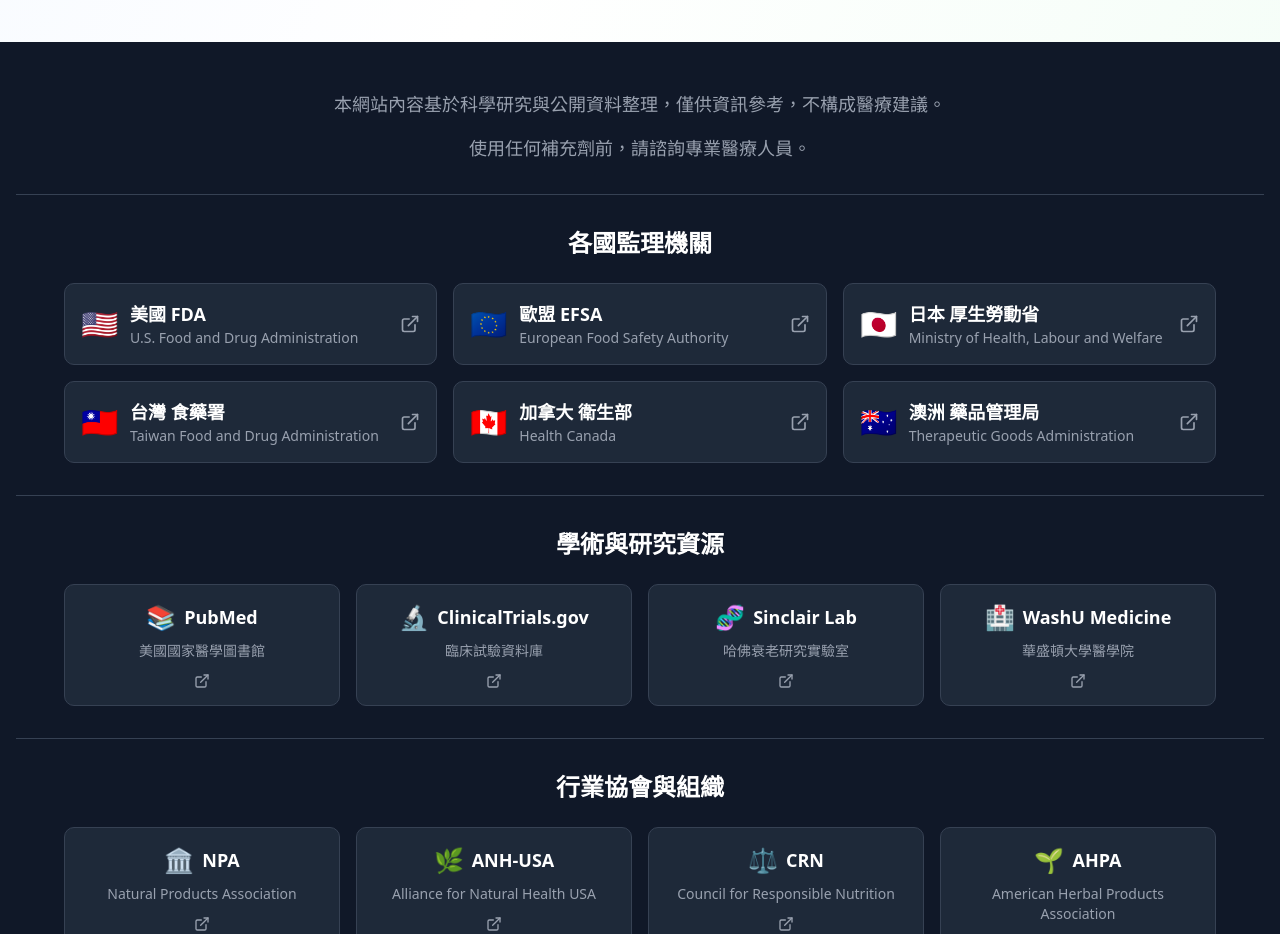
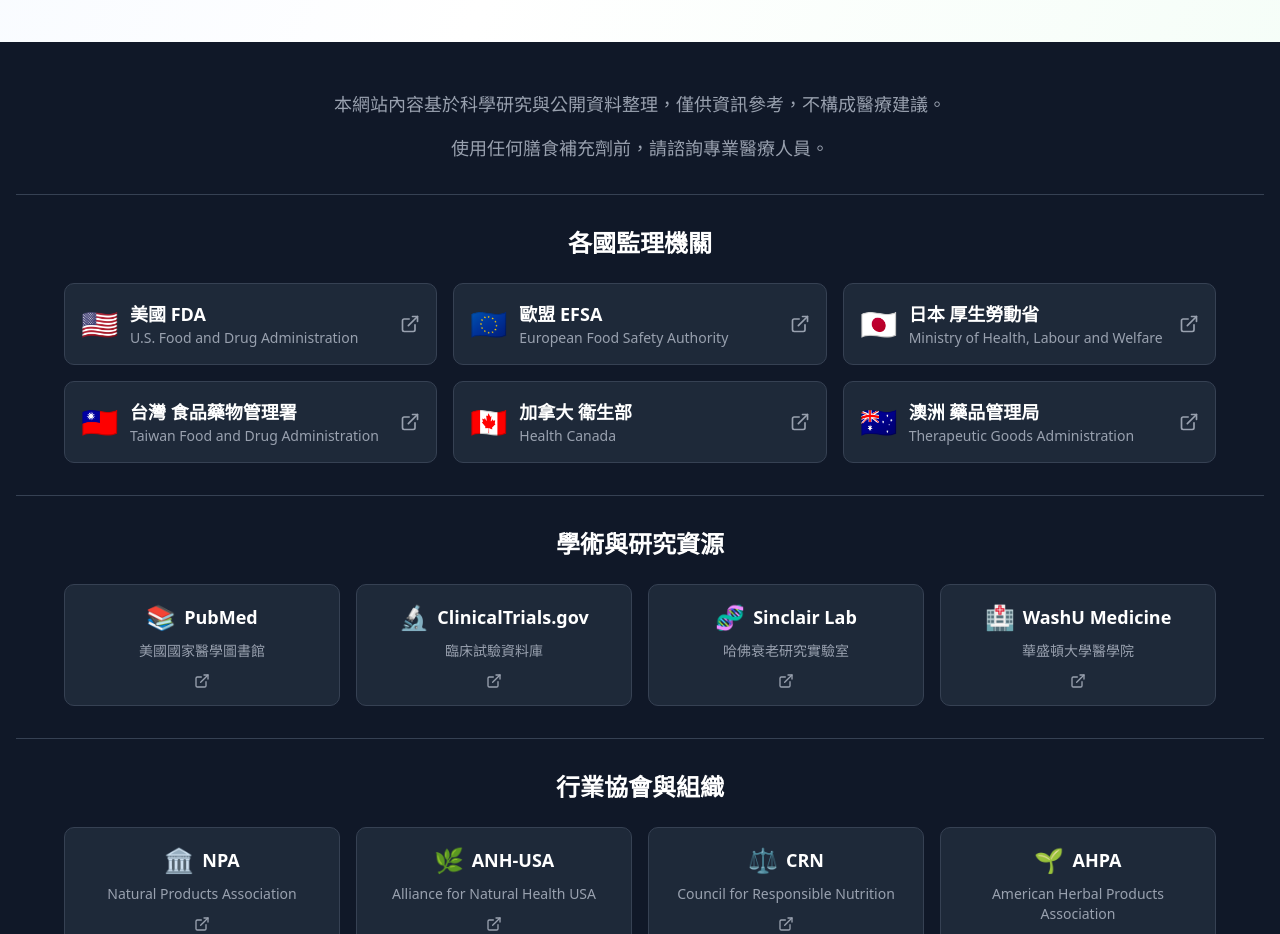
Before and after one commit to hjuming/NMN, a React (Vite) app: page / in a window 1280 px wide. Shown: the part 1820-2754 px from the top of the page. Built offline with nearby package versions, Linux system fonts and the light colour scheme.

Commit message:
Update App.jsx

```diff
--- a/src/App.jsx
+++ b/src/App.jsx
@@ -239,7 +239,7 @@ function App() {
                   <AlertTriangle className="h-6 w-6 text-orange-600" />
                   <AlertTitle className="text-lg md:text-xl text-orange-900">NAD⁺隨年齡下降</AlertTitle>
                   <AlertDescription className="text-orange-800">
-                    研究顯示，從中年開始，多個組織中的NAD⁺含量可能下降達<strong>50%</strong>。這種NAD⁺耗竭被認為是衰老的九大標誌之一。
+                    研究顯示，從中年開始，多個組織中的NAD⁺含量可能下降達50%。這種NAD⁺耗竭被認為是衰老的九大標誌之一。
                   </AlertDescription>
                 </Alert>
                 <p className="text-gray-700 leading-relaxed">
@@ -620,7 +620,7 @@ function App() {
               本網站內容基於科學研究與公開資料整理，僅供資訊參考，不構成醫療建議。
             </p>
             <p className="text-gray-400 text-base md:text-lg">
-              使用任何補充劑前，請諮詢專業醫療人員。
+              使用任何膳食補充劑前，請諮詢專業醫療人員。
             </p>
           </div>
           <Separator className="bg-gray-700" />
@@ -654,7 +654,7 @@ function App() {
               <a href="https://www.fda.gov.tw/" target="_blank" rel="noopener noreferrer" className="flex items-center gap-3 p-4 bg-gray-800 hover:bg-gray-700 rounded-lg transition-all hover:scale-105 border border-gray-700 hover:border-blue-500">
                 <span className="text-3xl">🇹🇼</span>
                 <div className="text-left flex-1">
-                  <p className="font-semibold text-white text-base md:text-lg">台灣 食藥署</p>
+                  <p className="font-semibold text-white text-base md:text-lg">台灣 食品藥物管理署</p>
                   <p className="text-gray-400 text-sm">Taiwan Food and Drug Administration</p>
                 </div>
                 <ExternalLink className="h-5 w-5 text-gray-400" />
```
